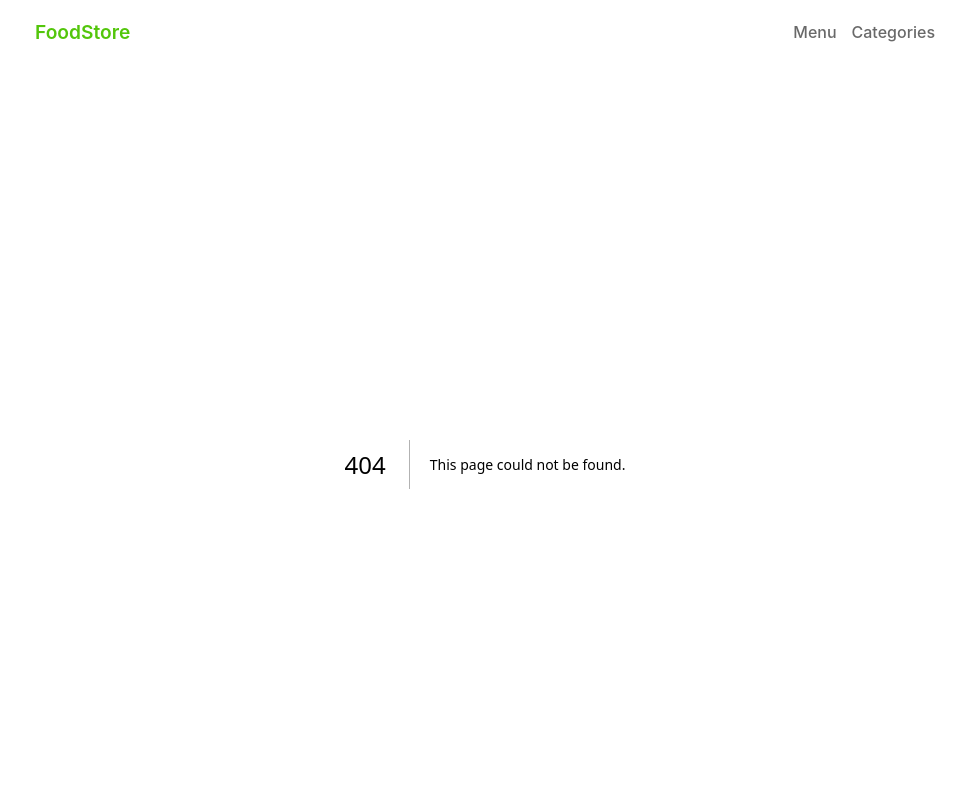
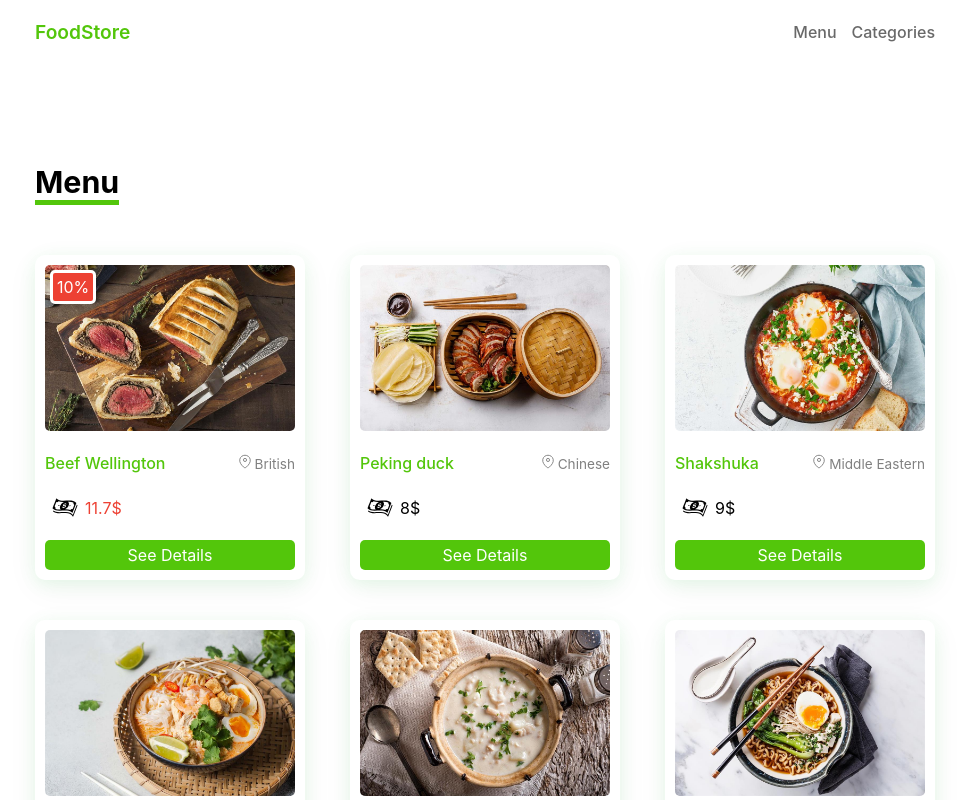
Before and after one commit to fatemehbazgir/FoodStore-Next, a Next.js app: page /menu in a window 1280 px wide. Before the commit this address had no page. Shown: the top 800 px of the page, without its empty margins (155-1124 px from the left). Built offline with nearby package versions, Linux system fonts and the light colour scheme; data requests are answered from the project's data file.

Commit message:
Create a menu page

```diff
--- /dev/null
+++ b/components/modules/Card.js
@@ -0,0 +1,37 @@
+import styles from "./Card.module.css"
+import Location from "../icons/Location"
+import Dollar from "../icons/Dollar"
+import Link from "next/link";
+
+function Card(props) {
+    const { id, name, price, details, discount } = props;
+
+    return (
+        <div className={styles.container}>
+            <img src={`/images/${id}.jpeg`} alt={name} />
+            <div className={styles.details}>
+                <h4>{name}</h4>
+                <div>
+                    <Location />
+                    {details[0].Cuisine}
+                </div>
+            </div>
+            <div className={styles.price}>
+                <Dollar />
+                {
+                    discount ? (
+                        <span className={styles.discount}>{(price * (100 - discount)) / 100}$</span>
+                    ) : (
+                        <span>{price}$</span>
+                    )
+                }
+                {
+                    discount ? <div className={styles.badge}>{discount}%</div> : null
+                }
+            </div>
+            <Link href={`/menu/${id}`}>See Details</Link>
+        </div>
+    )
+}
+
+export default Card
--- /dev/null
+++ b/components/modules/Card.module.css
@@ -0,0 +1,64 @@
+.container {
+  display: flex;
+  flex-direction: column;
+  width: 270px;
+  box-shadow:
+    rgba(92, 245, 115, 0.123) 0px 4px 16px,
+    rgba(17, 17, 26, 0.05) 0px 8px 32px;
+  margin-bottom: 40px;
+  padding: 10px;
+  border-radius: 10px;
+  position: relative;
+}
+
+.container img {
+  width: 100%;
+  border-radius: 5px;
+}
+
+.details {
+  display: flex;
+  align-items: baseline;
+  justify-content: space-between;
+  color: grey;
+  font-size: 0.85rem;
+  margin: 22px 0;
+}
+
+.details h4 {
+  color: #53c60b;
+  font-weight: 500;
+  font-size: 1rem;
+}
+
+.price {
+  display: flex;
+  justify-content: left !important;
+  align-items: center;
+}
+
+.container a {
+  background-color: #53c60b;
+  color: white;
+  display: block;
+  width: 100%;
+  text-align: center;
+  margin-top: 20px;
+  padding: 5px 0;
+  border-radius: 5px;
+}
+
+.discount {
+  color: #ed4133;
+}
+
+.badge {
+  background-color: #ed4133;
+  color: white;
+  padding: 4px;
+  border-radius: 5px;
+  border: 3px solid white;
+  position: absolute;
+  top: 15px;
+  left: 15px;
+}
--- /dev/null
+++ b/components/templates/MenuPage.js
@@ -0,0 +1,20 @@
+import Card from "../modules/Card";
+import styles from "./MenuPage.module.css"
+
+function MenuPage({ data }) {
+
+    return (
+        <div className={styles.container}>
+            <h2>Menu</h2>
+            <div className={styles.subContainer}>
+                {
+                    data.map((food) => (
+                        <Card key={food.id} {...food} />
+                    ))
+                }
+            </div>
+        </div>
+    )
+}
+
+export default MenuPage
--- /dev/null
+++ b/components/templates/MenuPage.module.css
@@ -0,0 +1,37 @@
+.container {
+  max-width: 900px;
+  margin: auto;
+  margin-top: 100px;
+}
+
+.subContainer {
+  display: flex;
+  flex-wrap: wrap;
+  justify-content: space-between;
+}
+
+.container h2 {
+  border-bottom: 5px solid #53c60b;
+  width: fit-content;
+  margin-bottom: 50px;
+  font-size: 1.9rem;
+}
+
+@media (max-width: 900px) {
+  .container {
+    padding: 20px;
+  }
+  .subContainer {
+    justify-content: space-around;
+  }
+  .container h2 {
+    margin: auto;
+    margin-bottom: 50px;
+  }
+}
+
+@media (max-width: 600px) {
+  .container {
+    padding: 10px;
+  }
+}
--- /dev/null
+++ b/pages/menu/index.js
@@ -0,0 +1,23 @@
+import MenuPage from "../../components/templates/MenuPage"
+
+function Menu({ data }) {
+
+    return (
+        <MenuPage data={data} />
+    )
+}
+
+export default Menu
+
+export async function getStaticProps() {
+
+    const res = await fetch("http://localhost:4000/data")
+
+    const data = await res.json();
+
+    console.log(data);
+    return {
+        props: { data },
+        revalidate: 60 * 60,
+    }
+}
```
